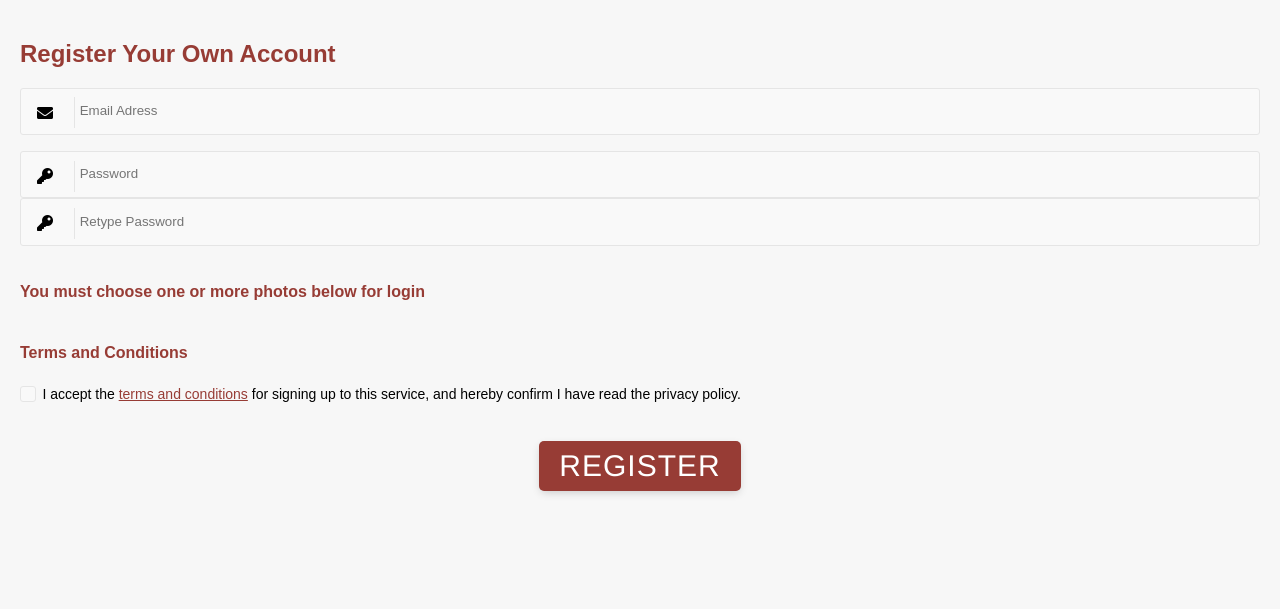
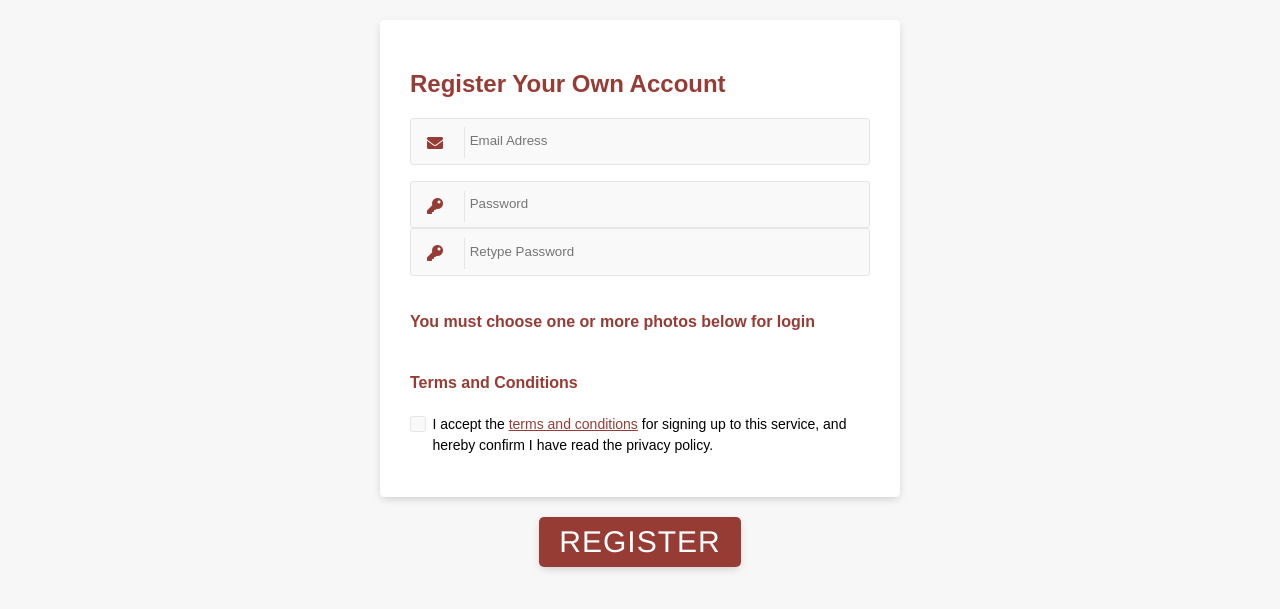
Before and after one commit to Jamesman1994/DKPM, a browser extension: page dkpm/register.html in a window 1280 px wide. Shown: the part 85-694 px from the top of the page. Drawn offline with Linux system fonts and the light colour scheme; no server answers; files whose address does not match are found by name.

Commit message:
DKPM (image authentication function)

```diff
--- a/dkpm/css/register.css
+++ b/dkpm/css/register.css
@@ -239,13 +239,13 @@ input[type="checkbox"] {
   display: none;
 }
 
-input[type="checkbox"] + label {
+input[type="checkbox"][id="terms"] + label {
   position: relative;
   display: block;
   padding-left: 1.6em;
 }
 
-input[type="checkbox"] + label:before {
+input[type="checkbox"][id="terms"] + label:before {
   position: absolute;
   top: 0.2em;
   left: 0;
@@ -256,17 +256,22 @@ input[type="checkbox"] + label:before {
   content: "";
 }
 
-input[type="checkbox"] + label:after {
+input[type="checkbox"][id="terms"] + label:after {
   position: absolute;
-  top: 0.45em;
+  top: 0.3em;
   left: 0.2em;
-  font-size: 0.8em;
+  font-size: 1em;
   color: #fff;
   opacity: 0;
 }
 
 input:checked + label:after {
   opacity: 1;
+}
+
+input[type="checkbox"][id="terms"]:checked + label:before {
+  content: "✓";
+  transform: scale(1);
 }
 
 .input-group {
@@ -293,6 +298,7 @@ input:checked + label:after {
 }
 
 .input-group-icon .input-icon {
+  color:#973c35;
   position: absolute;
   top: 0;
   left: 0;
@@ -326,7 +332,7 @@ input:checked + label:after {
   transition: all 0.35s ease-in-out;
 }
 
-.container {
+.container-dkpm {
   width: 460px;
   padding: 30px;
   background-color: #fff;
@@ -395,3 +401,12 @@ input:checked + label:after {
   border: 6px solid transparent;
   background-clip: content-box;
 }
+
+.image_album {
+  margin: 2px;
+  border: 3px solid #e5e5e5;
+}
+
+.img_border {
+  border: 3px solid #973c35;
+}
```
